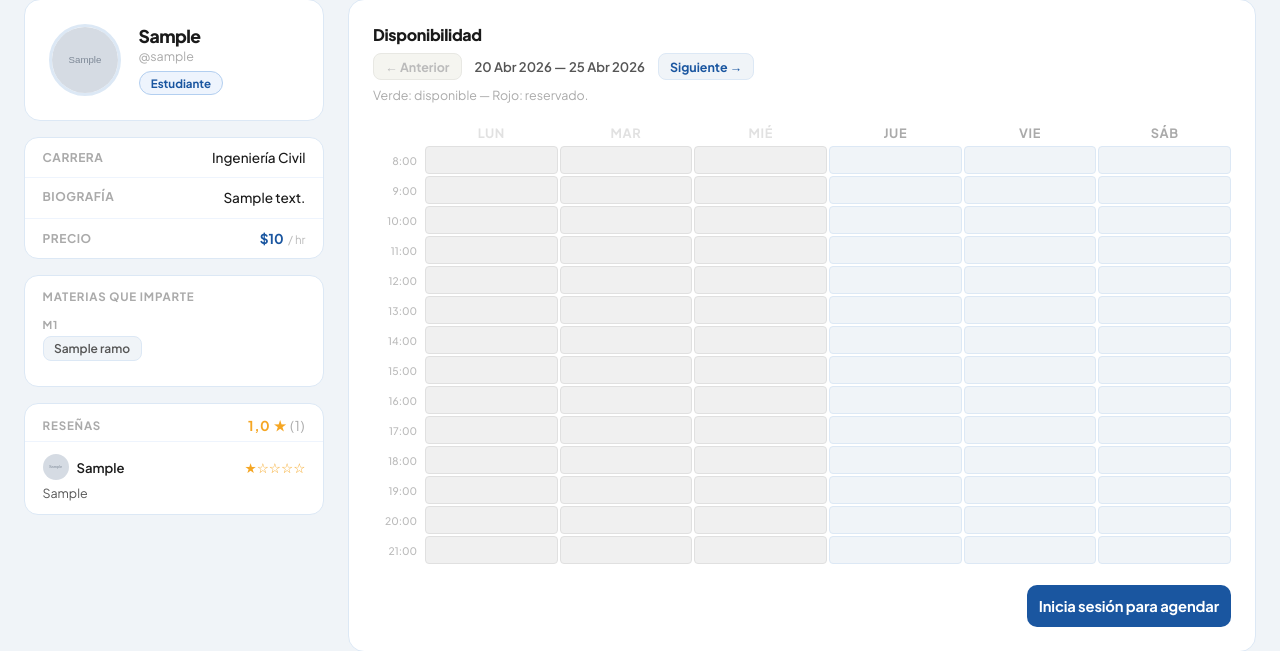
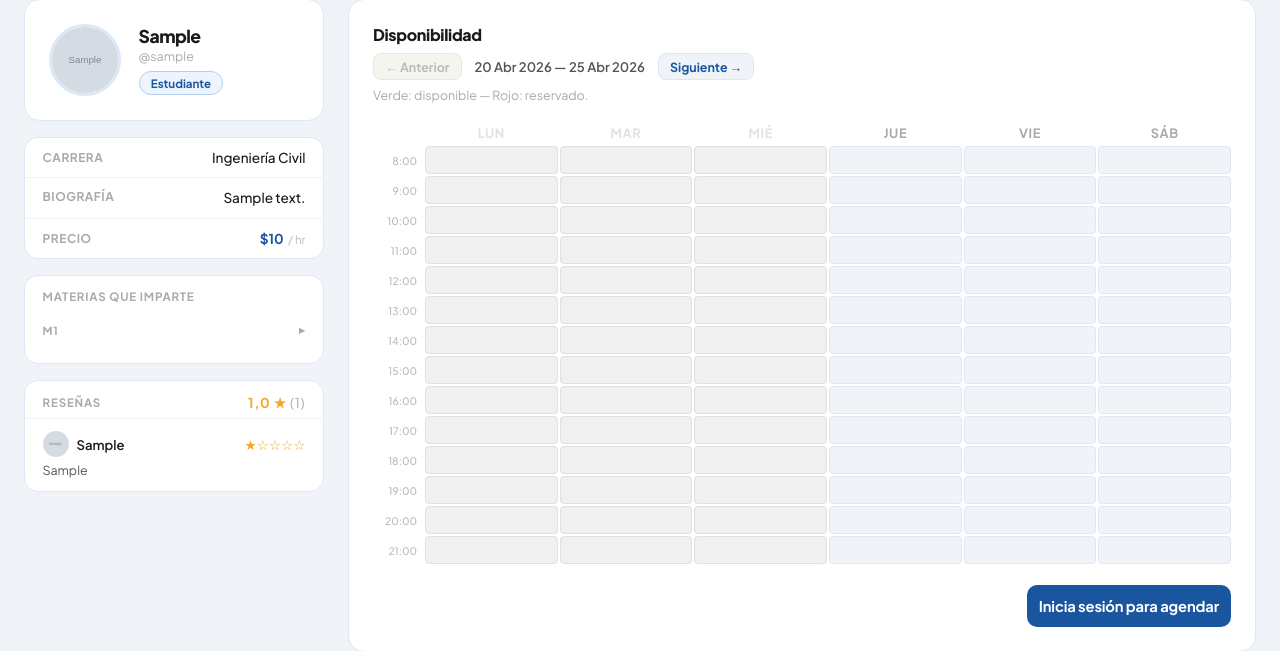
Before and after one commit to vicentepecera/ProFinder, a Django app: page /perfil/1/ in a window 1280 px wide. Shown: the part 106-757 px from the top of the page. Run offline with Django 4.2, Linux system fonts and the light colour scheme; tables that the repository leaves empty hold one stand-in row (values such as "Sample post"); grey boxes marked "Sample" are stand-in pictures.

Commit message:
feature cambio distribucion asignatura

```diff
--- a/Prueba/static/css/base.css
+++ b/Prueba/static/css/base.css
@@ -606,3 +606,48 @@ body.modo-agendar .horario-bloque.disponible-click {
   border-radius: 2px;
   transition: all 0.2s;
 }
+.ramo-grupo {
+  margin-bottom: 0.4rem;
+}
+
+.ramo-header {
+  font-size: 0.7rem;
+  font-weight: 700;
+  text-transform: uppercase;
+  letter-spacing: 0.06em;
+  color: #aaa;
+  cursor: pointer;
+  list-style: none;
+  display: flex;
+  justify-content: space-between;
+  align-items: center;
+  padding: 0.25rem 0;
+}
+
+/* Quitar flecha default */
+.ramo-header::-webkit-details-marker {
+  display: none;
+}
+
+/* Flechita custom */
+.ramo-arrow {
+  transition: transform 0.2s ease;
+}
+
+/* Rotación cuando está abierto */
+.ramo-grupo[open] .ramo-arrow {
+  transform: rotate(90deg);
+}
+
+.ramo-contenido {
+  display: flex;
+  flex-wrap: wrap;
+  gap: 0.35rem;
+  padding: 0.4rem 0 0.3rem 0.6rem;
+}
+
+.ramo-vacio {
+  font-size: 0.78rem;
+  color: #bbb;
+  padding: 0.5rem 0;
+}
--- a/Prueba/templates/perfil_publico.html
+++ b/Prueba/templates/perfil_publico.html
@@ -50,21 +50,30 @@
 
 <div class="perfil-datos">
   <div class="perfil-seccion-titulo">Materias que imparte</div>
+
   <div style="padding: 0.5rem 1.1rem 1rem;">
     {% regroup ramos_ordenados by depto as ramos_por_depto %}
+
     {% for grupo in ramos_por_depto %}
-          <div style="margin-bottom:0.6rem;">
-            <div style="font-size:0.68rem; font-weight:700; text-transform:uppercase; letter-spacing:0.06em; color:#aaa; margin-bottom:0.3rem;">
+      <details class="ramo-grupo">
+
+        <!-- HEADER -->
+        <summary class="ramo-header">
           {{ grupo.grouper }}
-            </div>
-            <div style="display:flex; flex-wrap:wrap; gap:0.35rem;">
+          <span class="ramo-arrow">▸</span>
+        </summary>
+
+        <!-- CONTENIDO -->
+        <div class="ramo-contenido">
           {% for ramo in grupo.list %}
             <div class="perfil-ramo-tag">{{ ramo.nombre }}</div>
           {% endfor %}
         </div>
-          </div>
+
+      </details>
+
     {% empty %}
-          <p style="font-size:0.78rem; color:#bbb;">Sin ramos asignados.</p>
+      <p class="ramo-vacio">Sin ramos asignados.</p>
     {% endfor %}
   </div>
 </div>
@@ -85,7 +94,7 @@
         <p style="font-size:0.78rem; color:#555; margin-bottom:0.6rem;">Tuviste clase con este profesor. ¿Cómo fue?</p>
         <div style="display:flex; gap:0.3rem; margin-bottom:0.6rem;" id="estrellas">
           {% for i in "12345" %}
-            <span data-val="{{ i }}" onclick="seleccionarEstrella({{ i }})"
+            <span data-val="{{ i }}" onclick="seleccionarEstrella(+this.dataset.val)"
               style="font-size:1.6rem; cursor:pointer; color:#ddd; transition:color 0.15s;">★</span>
           {% endfor %}
         </div>
--- a/Prueba/views.py
+++ b/Prueba/views.py
@@ -212,6 +212,12 @@ def perfil(request):
 
     hoy = timezone.localdate()
 
+    Reserva.objects.filter(
+        estudiante=request.user,
+        estado='pendiente',
+        fecha__lt=hoy,
+    ).delete()
+
     # Reservas recibidas (como profesor)
     reservas_recibidas = Reserva.objects.filter(
         profesor=request.user
@@ -334,6 +340,11 @@ def perfil_publico(request, user_id):
     tiene_confirmada      = False
     if request.user.is_authenticated:
         hoy = timezone.localdate()
+        Reserva.objects.filter(
+            estudiante=request.user,
+            estado='pendiente',
+            fecha__lt=hoy,
+        ).delete()
         qs = Reserva.objects.filter(
             profesor=profesor,
             estudiante=request.user
```
Also changed, not shown: Prueba/templates/perfil.html (+13 -4 lines). Lines whose indentation alone changed are shown as unchanged.
